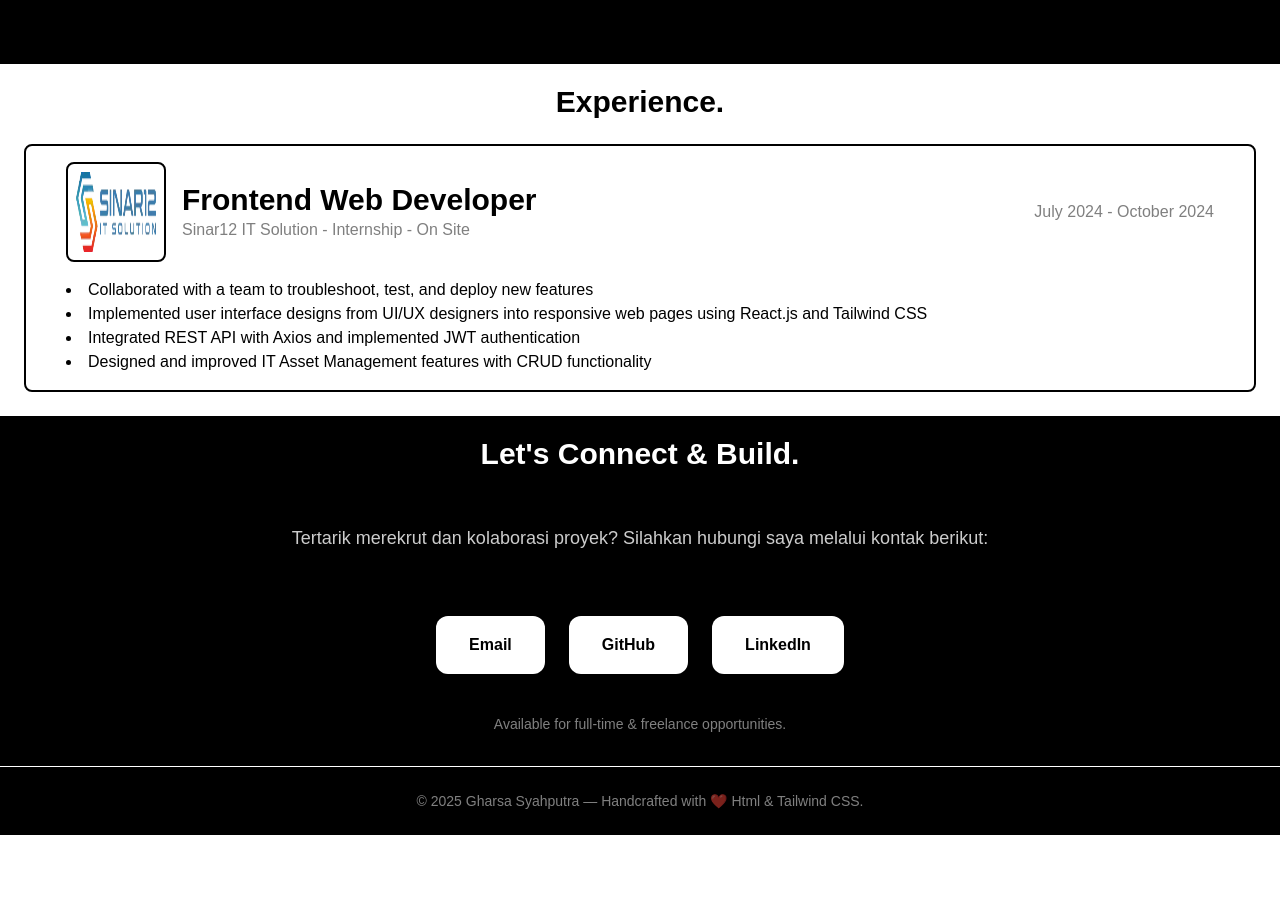
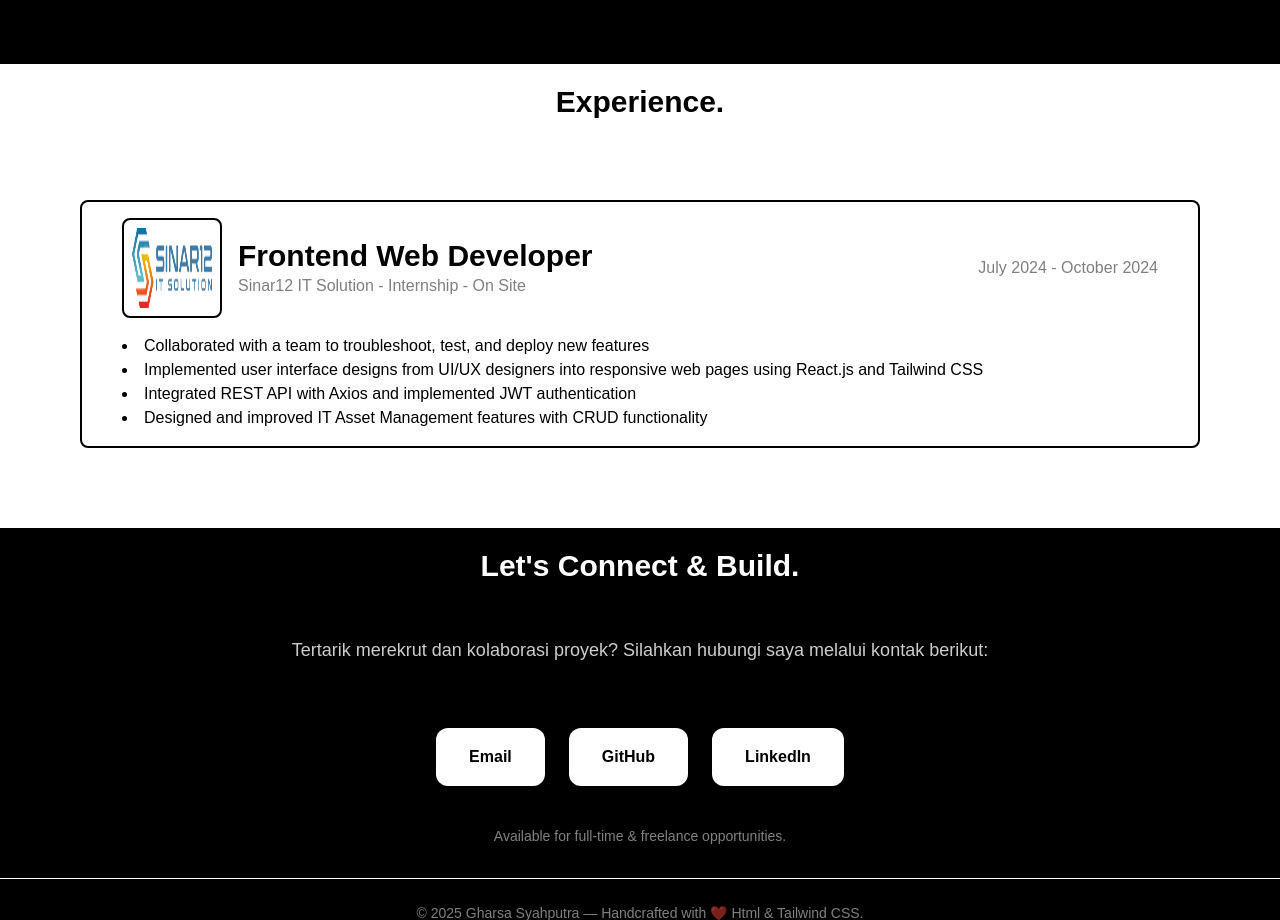
Before and after one commit to gharsa123/Portfolio_Website, a plain HTML site: page index.html in a window 1280 px wide. Shown: the part 2700-3620 px from the top of the page. Before the commit the page ends 3535 px from the top, so only its background shows below. Drawn offline with nearby package versions, Linux system fonts and the light colour scheme; a web font is replaced by a local one.

Commit message:
Perbaiki dikit

```diff
--- a/index.html
+++ b/index.html
@@ -160,7 +160,7 @@
                 <h1 class="text-3xl font-extrabold">Experience.</h1>
             </div>
 
-            <div class="flex flex-col p-6">
+            <div class="flex flex-col p-20">
                 <div class="flex flex-col border-2 border-black rounded-lg ">
                     <div class="flex px-10 py-4 grid-cols-2 text-black">
                         <img src="assets/Sinar12.jpg" class="w-25 h-25 mr-4 rounded-lg p-2 border-2">
```
